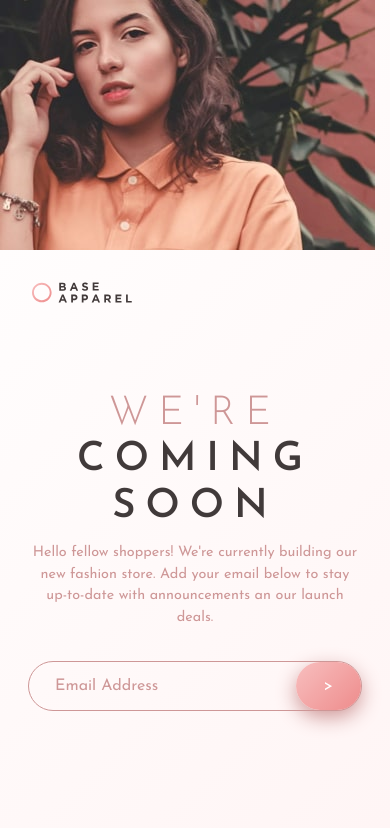
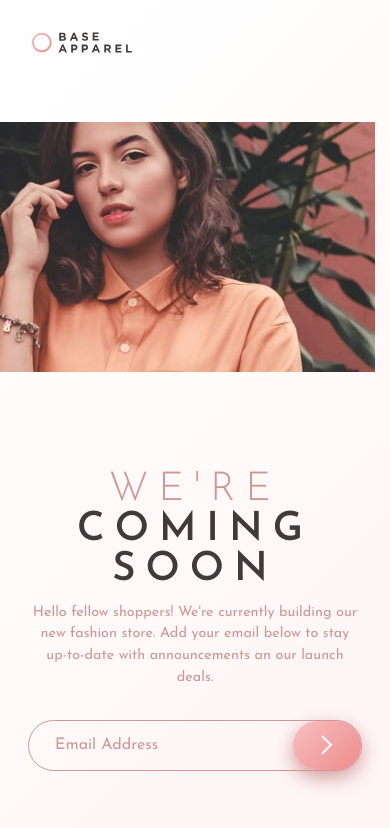
Before and after one commit to Matej-ch/base-apparel-coming-soon-page, a React (Vite) app: page / in a window 390 px wide. Shown: the top 828 px of the page. Built offline with nearby package versions, Linux system fonts and the light colour scheme.

Commit message:
updates to mobile design

```diff
--- a/src/App.scss
+++ b/src/App.scss
@@ -1,9 +1,10 @@
 .App {
   display: grid;
   grid-template-columns: 1fr;
+  height: 100%;
 
   header {
-    padding: 2rem;
+    padding: 2rem 2rem 1rem 2rem;
 
     img {
       width: 100px;
@@ -11,13 +12,13 @@
   }
 
   h1 {
-    padding: 3.5rem 1.75rem 0 1.75rem;
+    padding: 2.75rem 1.75rem 0 1.75rem;
     font-size: 2.5rem;
     text-transform: uppercase;
     text-align: center;
     color: var(--clr-neutral);
     letter-spacing: 10px;
-    line-height: 2.9rem;
+    line-height: 40px;
   }
 
   p {
--- a/src/App.tsx
+++ b/src/App.tsx
@@ -1,7 +1,7 @@
-import {useState} from 'react'
 import heroMobile from './assets/hero-mobile.jpg'
 import heroDesktop from './assets/hero-desktop.jpg'
 import logoSvg from './assets/logo.svg'
+import iconArrowSvg from './assets/icon-arrow.svg'
 import './App.scss'
 
 function App() {
@@ -9,6 +9,9 @@ function App() {
     return (
         <main className="App">
 
+            <header>
+                <img src={logoSvg} alt="shop logo"/>
+            </header>
 
             <picture>
                 <source srcSet={heroDesktop} media="(min-width: 600px)"/>
@@ -16,9 +19,6 @@ function App() {
             </picture>
 
             <div className={'info'}>
-                <header>
-                    <img src={logoSvg} alt="shop logo"/>
-                </header>
 
                 <h1>
                     <span className={'highlight'}>WE'RE</span> coming soon
@@ -32,7 +32,7 @@ function App() {
                 <form>
                     <div className={'input-wrapper'}>
                         <input type="text" placeholder={'Email Address'}/>
-                        <button type='submit'> {'>'} </button>
+                        <button type='submit'><img src={iconArrowSvg} alt=""/></button>
                     </div>
 
                 </form>
```
